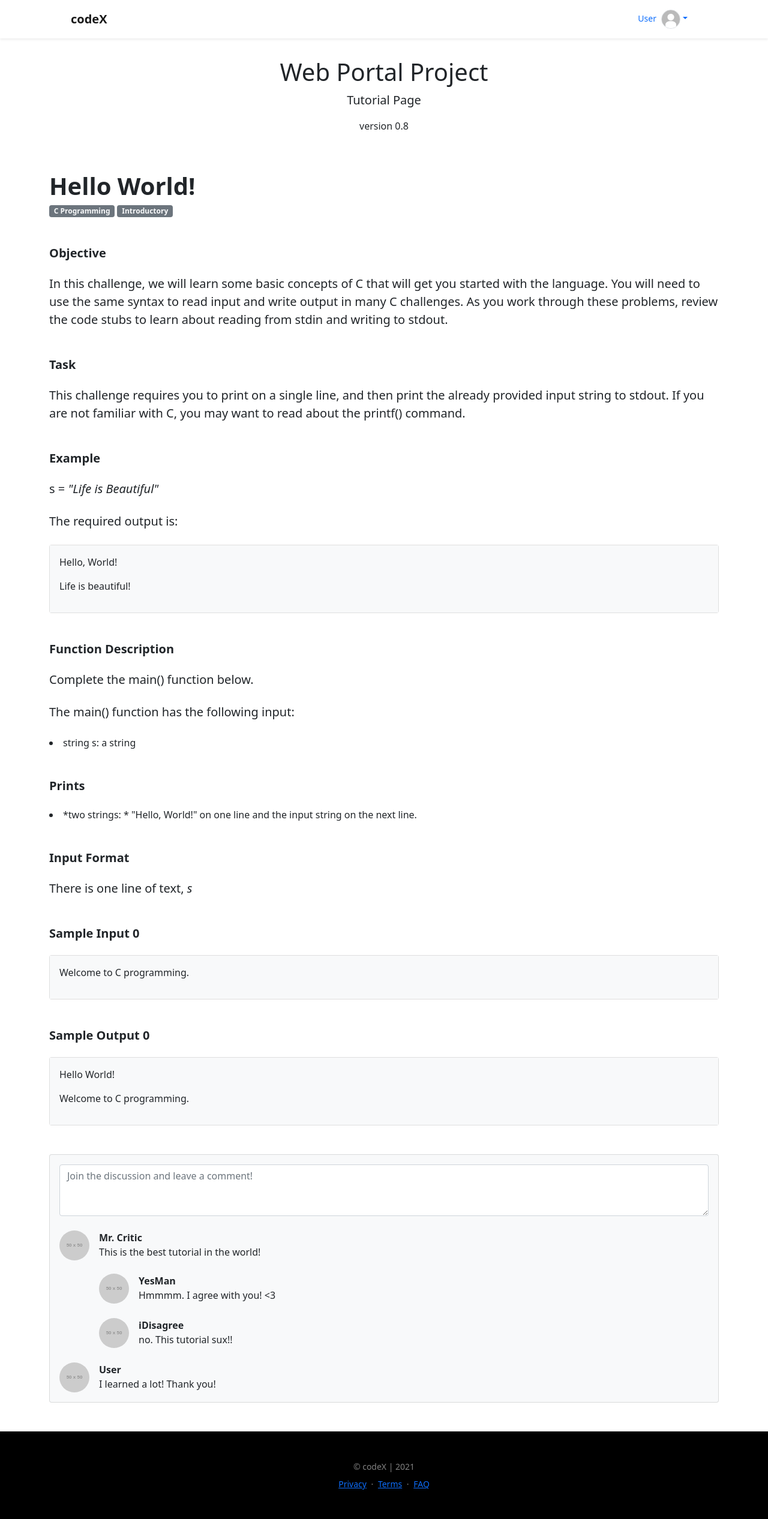
After one commit to oppatrickk/web-portal, a PHP site: page /tutorials/c/lecture1.html in a window 1280 px wide. The commit adds this page. Shown: the whole page at 60% size. Run offline with PHP 8.4, Linux system fonts and the light colour scheme; grey boxes labelled with a size stand in for pictures from a placeholder-image service; some libraries are stand-ins or nearby versions.

Commit message:
Version 0.8

```diff
--- a/website/css/styles_index.css
+++ /dev/null
@@ -1,4 +0,0 @@
-.loginModalHeader
-{
-    background-color: aqua;
-}
--- a/website/index.html
+++ b/website/index.html
@@ -58,15 +58,11 @@
                 <div class="col-12 text-center mt-5">
                     <h1>Web Portal Project</h1>
                     <p class="lead">Landing Page</p>
-                    <p>version 0.7</p>
+                    <p>version 0.8</p>
                 </div>
             </div>
         </div>
     </header>
-
-    <center>
-
-    </center>
 
     <!-- Row 2 | Tutorials-->
     <section class="py-5 bg-light">
--- /dev/null
+++ b/website/js/scripts_dashboard.js
@@ -0,0 +1,76 @@
+(function() {
+    "use strict"; // Start of use strict
+
+    var sidebar = document.querySelector('.sidebar');
+    var sidebarToggles = document.querySelectorAll('#sidebarToggle, #sidebarToggleTop');
+
+    if (sidebar) {
+
+        var collapseEl = sidebar.querySelector('.collapse');
+        var collapseElementList = [].slice.call(document.querySelectorAll('.sidebar .collapse'))
+        var sidebarCollapseList = collapseElementList.map(function (collapseEl) {
+            return new bootstrap.Collapse(collapseEl, { toggle: false });
+        });
+
+        for (var toggle of sidebarToggles) {
+
+            // Toggle the side navigation
+            toggle.addEventListener('click', function(e) {
+                document.body.classList.toggle('sidebar-toggled');
+                sidebar.classList.toggle('toggled');
+
+                if (sidebar.classList.contains('toggled')) {
+                    for (var bsCollapse of sidebarCollapseList) {
+                        bsCollapse.hide();
+                    }
+                };
+            });
+        }
+
+        // Close any open menu accordions when window is resized below 768px
+        window.addEventListener('resize', function() {
+            var vw = Math.max(document.documentElement.clientWidth || 0, window.innerWidth || 0);
+
+            if (vw < 768) {
+                for (var bsCollapse of sidebarCollapseList) {
+                    bsCollapse.hide();
+                }
+            };
+        });
+    }
+
+    // Prevent the content wrapper from scrolling when the fixed side navigation hovered over
+
+    var fixedNaigation = document.querySelector('body.fixed-nav .sidebar');
+
+    if (fixedNaigation) {
+        fixedNaigation.on('mousewheel DOMMouseScroll wheel', function(e) {
+            var vw = Math.max(document.documentElement.clientWidth || 0, window.innerWidth || 0);
+
+            if (vw > 768) {
+                var e0 = e.originalEvent,
+                    delta = e0.wheelDelta || -e0.detail;
+                this.scrollTop += (delta < 0 ? 1 : -1) * 30;
+                e.preventDefault();
+            }
+        });
+    }
+
+    var scrollToTop = document.querySelector('.scroll-to-top');
+
+    if (scrollToTop) {
+
+        // Scroll to top button appear
+        window.addEventListener('scroll', function() {
+            var scrollDistance = window.pageYOffset;
+
+            //check if user is scrolling up
+            if (scrollDistance > 100) {
+                scrollToTop.style.display = 'block';
+            } else {
+                scrollToTop.style.display = 'none';
+            }
+        });
+    }
+
+})(); // End of use strict
--- /dev/null
+++ b/website/tutorials/c/lecture1.html
@@ -0,0 +1,198 @@
+<!DOCTYPE html>
+<html lang="en">
+
+<head>
+    <!-- Required meta tags -->
+    <meta charset="utf-8">
+    <meta name="viewport" content="width=device-width, initial-scale=1, shrink-to-fit=no">
+
+    <!-- Title -->
+    <title>codeX | Dashboard</title>
+    <link rel="icon" type="image/x-icon" href="../../assets/favicon.ico">
+
+    <!-- External CSS -->
+    <link href="css/styles_index.css" rel="stylesheet" />
+
+    <!-- Bootstrap CSS and Icons -->
+    <link href="https://cdn.jsdelivr.net/npm/bootstrap@5.1.3/dist/css/bootstrap.min.css" rel="stylesheet" integrity="sha384-1BmE4kWBq78iYhFldvKuhfTAU6auU8tT94WrHftjDbrCEXSU1oBoqyl2QvZ6jIW3" crossorigin="anonymous">
+    <link href="https://cdn.jsdelivr.net/npm/bootstrap-icons@1.5.0/font/bootstrap-icons.css" rel="stylesheet">
+
+    <!-- Icons -->
+
+    <!-- Fonts -->
+
+
+    <!-- Assets -->
+
+
+</head>
+
+<body>
+<!-- Icon usage example
+    <i class="bi-gear"></i>
+-->
+
+<!-- Top Navigation Bar-->
+
+<nav class="navbar navbar-expand-lg navbar-light fixed-top shadow-sm bg-white" id="mainNav">
+    <div class="container px-5">
+        <a class="navbar-brand fw-bold" href="../../dashboard.html">codeX</a>
+        <div class="d-none d-sm-block topbar-divider"></div>
+        <div class="nav-item dropdown no-arrow"><a class="dropdown-toggle nav-link" aria-expanded="false" data-bs-toggle="dropdown" href="#"><span class="d-none d-lg-inline me-2 text-gray-600 small">User</span><img class="border rounded-circle img-profile" src="../../assets/img/avatars/avatar1.png" style="width:32px; height:32px;"></a>
+            <div class="dropdown-menu shadow dropdown-menu-end animated--grow-in"><a class="dropdown-item" href="#"><i class="fas fa-user fa-sm fa-fw me-2 text-gray-400"></i>&nbsp;Profile</a><a class="dropdown-item" href="#"><i class="fas fa-cogs fa-sm fa-fw me-2 text-gray-400"></i>&nbsp;Settings</a><a class="dropdown-item" href="#"><i class="fas fa-list fa-sm fa-fw me-2 text-gray-400"></i>&nbsp;Activity log</a>
+                <div class="dropdown-divider"></div><a class="dropdown-item" href="#"><i class="fas fa-sign-out-alt fa-sm fa-fw me-2 text-gray-400"></i>&nbsp;Logout</a>
+            </div>
+        </div>
+    </div>
+</nav>
+
+<!-- Sidebar -->
+
+
+<!-- Row 1 -->
+<header class="masthead">
+    <div class="container h-100 mt-5 mb-1">
+        <div class="row h-100 align-items-center">
+            <div class="col-12 text-center mt-5">
+                <h1>Web Portal Project</h1>
+                <p class="lead">Tutorial Page</p>
+                <p>version 0.8</p>
+            </div>
+        </div>
+    </div>
+</header>
+<!-- Page content-->
+<div class="container mt-5">
+    <div class="row">
+        <div class="col">
+            <!-- Post content-->
+            <article>
+                <!-- Post header-->
+                <header class="mb-4">
+                    <!-- Post title-->
+                    <h1 class="fw-bolder mb-1">Hello World!</h1>
+                    <!-- Post meta content-->
+                    <!-- Post categories-->
+                    <a class="badge bg-secondary text-decoration-none link-light" href="#!">C Programming</a>
+                    <a class="badge bg-secondary text-decoration-none link-light" href="#!">Introductory</a>
+                </header>
+                <!-- Post content-->
+
+                <section class="mb-5">
+                    <h5 class="fw-bolder mb-4 mt-5">Objective</h5>
+                    <p class="fs-5 mb-4">In this challenge, we will learn some basic concepts of C that will get you started with the language. You will need to use the same syntax to read input and write output in many C challenges. As you work through these problems, review the code stubs to learn about reading from stdin and writing to stdout.</p>
+
+                    <h5 class="fw-bolder mb-4 mt-5">Task</h5>
+                    <p class="fs-5 mb-4">This challenge requires you to print  on a single line, and then print the already provided input string to stdout. If you are not familiar with C, you may want to read about the printf() command.</p>
+
+                    <h5 class="fw-bolder mb-4 mt-5">Example</h5>
+                    <p class="fs-5 mb-4">s = <i>"Life is Beautiful"</i></p>
+                    <p class="fs-5 mb-4">The required output is:</i></p>
+                    <div class="card">
+                        <div class="card-body bg-light">
+                            <p>Hello, World!</p>
+                            <p>Life is beautiful!</p>
+                        </div>
+                    </div>
+
+                    <h5 class="fw-bolder mb-4 mt-5">Function Description</h5>
+                    <p class="fs-5 mb-4">Complete the main() function below.</p>
+                    <p class="fs-5 mb-4">The main() function has the following input:</p>
+                    <li>string s: a string</li>
+
+                    <h5 class="fw-bolder mb-4 mt-5">Prints</h5>
+                    <li>*two strings: * "Hello, World!" on one line and the input string on the next line.</li>
+
+                    <h5 class="fw-bolder mb-4 mt-5">Input Format</h5>
+                    <p class="fs-5 mb-4">There is one line of text, <i>s</i></p>
+
+                    <h5 class="fw-bolder mb-4 mt-5">Sample Input 0</h5>
+                    <div class="card">
+                        <div class="card-body bg-light">
+                            <p>Welcome to C programming.</p>
+                        </div>
+                    </div>
+
+                    <h5 class="fw-bolder mb-4 mt-5">Sample Output 0</h5>
+                    <div class="card">
+                        <div class="card-body bg-light">
+                            <p>Hello World!</p>
+                            <p>Welcome to C programming.</p>
+                        </div>
+                    </div>
+
+
+                </section>
+            </article>
+            <!-- Comments section-->
+            <section class="mb-5">
+                <div class="card bg-light">
+                    <div class="card-body">
+                        <!-- Comment form-->
+                        <form class="mb-4"><textarea class="form-control" rows="3" placeholder="Join the discussion and leave a comment!"></textarea></form>
+                        <!-- Comment with nested comments-->
+                        <div class="d-flex mb-4">
+                            <!-- Parent comment-->
+                            <div class="flex-shrink-0"><img class="rounded-circle" src="https://dummyimage.com/50x50/ced4da/6c757d.jpg" alt="..." /></div>
+                            <div class="ms-3">
+                                <div class="fw-bold">Mr. Critic</div>
+                                This is the best tutorial in the world!
+                                <!-- Child comment 1-->
+                                <div class="d-flex mt-4">
+                                    <div class="flex-shrink-0"><img class="rounded-circle" src="https://dummyimage.com/50x50/ced4da/6c757d.jpg" alt="..." /></div>
+                                    <div class="ms-3">
+                                        <div class="fw-bold">YesMan</div>
+                                        Hmmmm. I agree with you! <3
+                                    </div>
+                                </div>
+                                <!-- Child comment 2-->
+                                <div class="d-flex mt-4">
+                                    <div class="flex-shrink-0"><img class="rounded-circle" src="https://dummyimage.com/50x50/ced4da/6c757d.jpg" alt="..." /></div>
+                                    <div class="ms-3">
+                                        <div class="fw-bold">iDisagree</div>
+                                        no. This tutorial sux!!
+                                    </div>
+                                </div>
+                            </div>
+                        </div>
+                        <!-- Single comment-->
+                        <div class="d-flex">
+                            <div class="flex-shrink-0"><img class="rounded-circle" src="https://dummyimage.com/50x50/ced4da/6c757d.jpg" alt="..." /></div>
+                            <div class="ms-3">
+                                <div class="fw-bold">User</div>
+                                I learned a lot! Thank you!
+                            </div>
+                        </div>
+                    </div>
+                </div>
+            </section>
+        </div>
+        </div>
+    </div>
+</div>
+
+<!-- Footer-->
+<footer class="bg-black text-center py-5">
+    <div class="container px-5">
+        <div class="text-white-50 small">
+            <div class="mb-2">&copy; codeX | 2021</div>
+            <a href="#!">Privacy</a>
+            <span class="mx-1">&middot;</span>
+            <a href="#!">Terms</a>
+            <span class="mx-1">&middot;</span>
+            <a href="#!">FAQ</a>
+        </div>
+    </div>
+</footer>
+
+<!-- Bootstrap JavaScript-->
+<script src="https://cdn.jsdelivr.net/npm/bootstrap@5.1.3/dist/js/bootstrap.bundle.min.js"></script>
+
+<!-- External JavaScript-->
+<script src="js/scripts_dashboard.js"></script>
+
+<!-- Forms -->
+<script src="https://cdn.startbootstrap.com/sb-forms-latest.js"></script>
+
+</body>
+</html>
```
Also changed, not shown: website/authentication.php (+6 -4 lines), website/dashboard.html (+40 -28 lines), website/tutorials/c/c.html (added, +183 -0 lines), website/assets/img/avatars/avatar1.png (added), website/assets/img/cprogramming.png (added).
